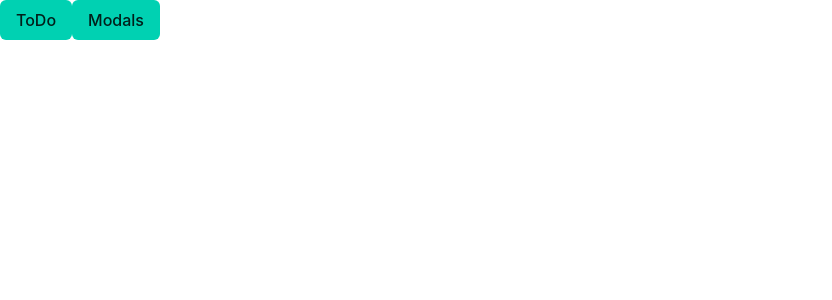
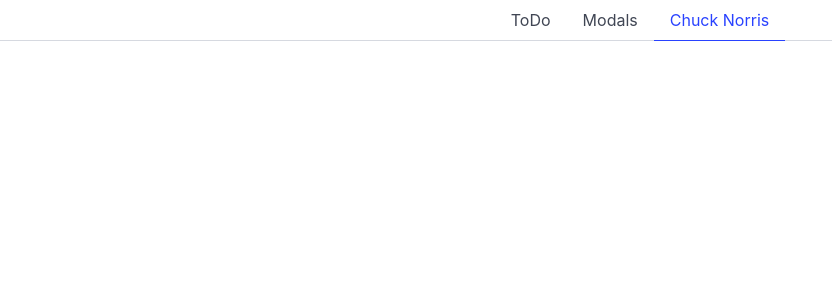
Before and after one commit to KirkeKadarik/learnnode, a Vue app: page /chuck in a window 1280 px wide. Before the commit this address had no page. Shown: the top 300 px of the page, without its empty margins (0-832 px from the left). Built offline with nearby package versions, Linux system fonts and the light colour scheme.

Commit message:
add router tabs component

```diff
--- a/src/App.vue
+++ b/src/App.vue
@@ -1,11 +1,11 @@
 <script setup>
 import { ref } from 'vue';
+import RouterTabs from './components/RouterTabs.vue';
 
 </script>
 
 <template>
-    <RouterLink class="button is-primary" to="/">ToDo</RouterLink>
-    <RouterLink class="button is-primary" to="/modals">Modals</RouterLink>
+ <RouterTabs></RouterTabs>
 
     <RouterView></RouterView>
 </template>
--- /dev/null
+++ b/src/components/RouterTabs.vue
@@ -0,0 +1,13 @@
+<script setup>
+
+</script>
+
+
+<template>
+<div class="tabs is-centered">
+  <ul>
+    <li v-for="route in $router.getRoutes()" :class="{'is-active': route.path === $route.path}" >
+        <RouterLink :to="route.path" >{{ route.name }}</RouterLink></li>
+  </ul>
+</div>
+</template>
```
Also changed, not shown: src/index.js (+4 -3 lines), src/pages/ChuckNorris.vue (added, +7 -0 lines).
